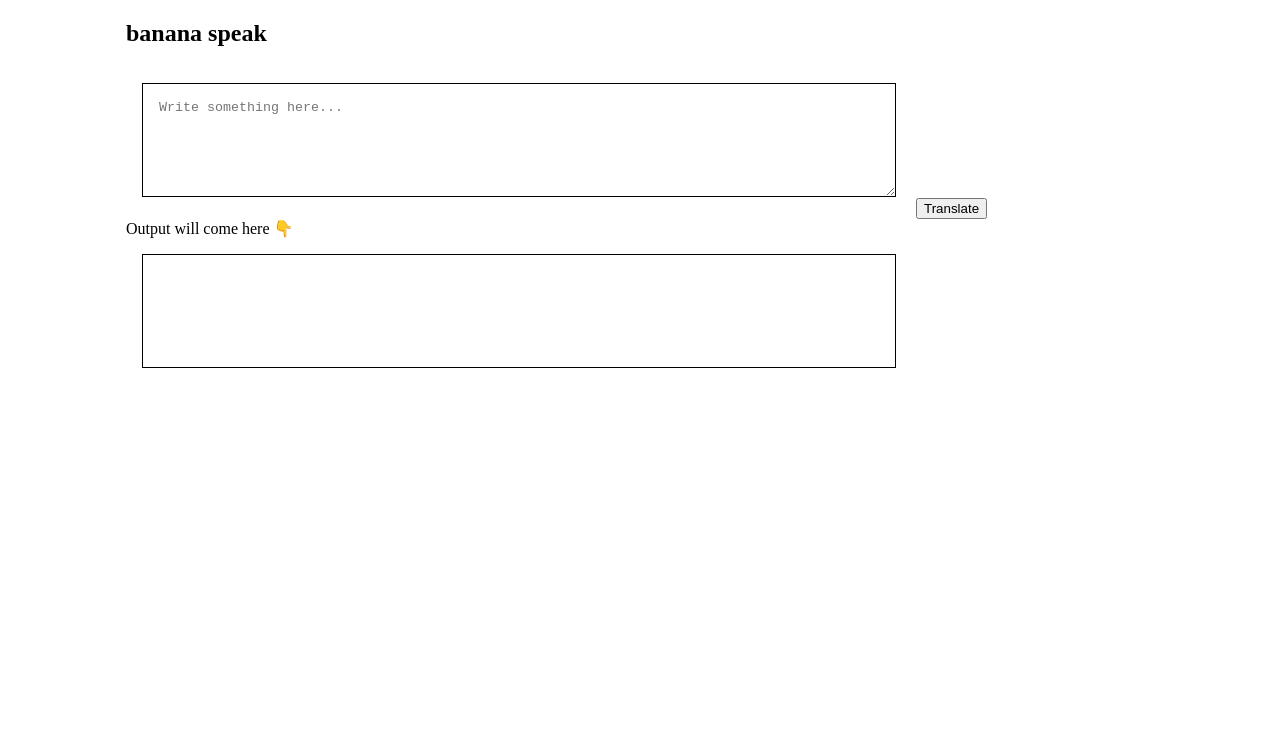
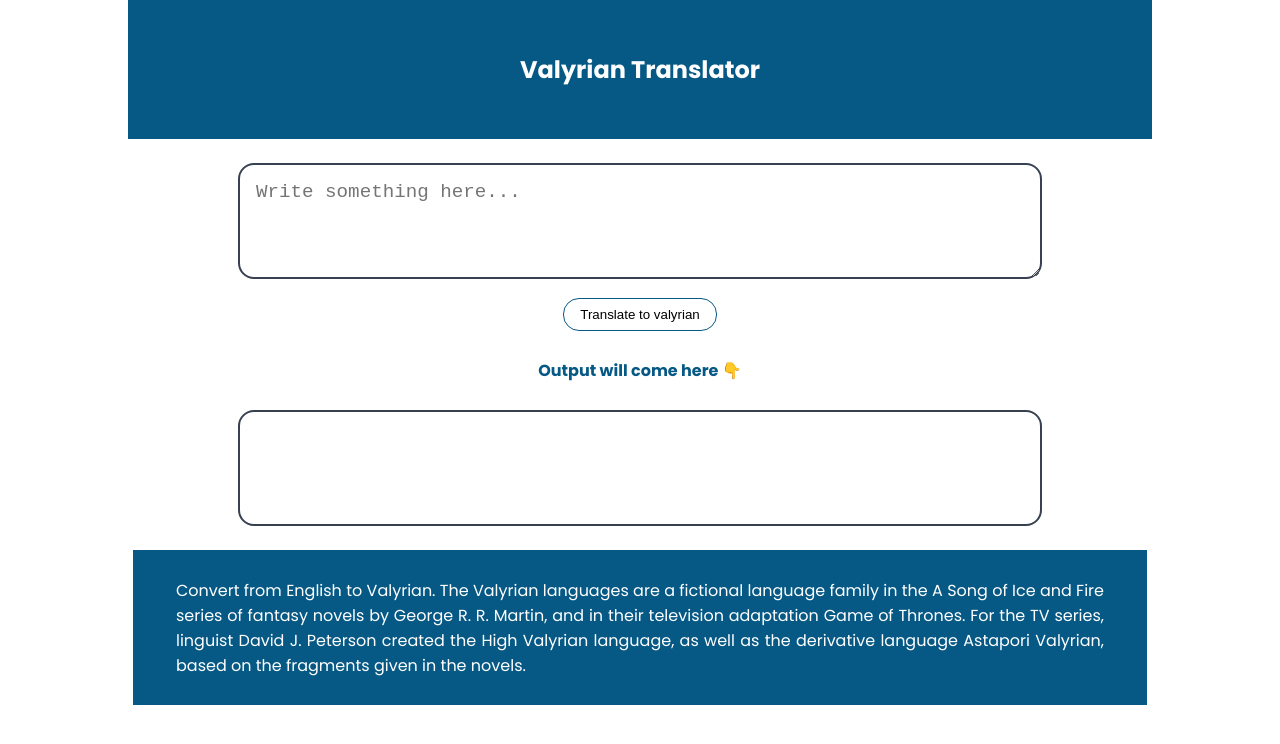
Before and after one commit to kashifhussainpathan/Banana-speak, a plain HTML site: page index.html in a window 1280 px wide. Drawn offline with Linux system fonts and the light colour scheme.

Commit message:
Added features and related to styling

```diff
--- a/app.js
+++ b/app.js
@@ -1,10 +1,25 @@
-var btnTranslate = document.querySelector("#btn-translate");
-var txtinput = document.querySelector("#txt-input");
-var outputDiv= document.querySelector("#output")
+var btnTranslate = document.getElementById("btn-translate");
+var txtinput = document.getElementById("txt-input");
+var outputDiv = document.getElementById("output")
+
+var serverURL = "https://api.funtranslations.com/translate/valyrian.json"
+
+getTranslatedUrl = (text) => serverURL + "?" + "text=" + text;
+
+errorHandler = (error) => {
+    console.log('Error Occured', error);
+    alert("Something is wroong with server! try again after some time")
+}
 
 btnTranslate.addEventListener("click", eventHandler)
- function eventHandler(){
-    outputDiv.innerText ="asassssas" + txtinput.value;
 
- };
- ;
+function eventHandler() {
+    inputText = txtinput.value;
+    fetch(getTranslatedUrl(inputText))
+        .then(Response => Response.json())
+        .then(json => {
+            var translatedText = json.contents.translated;
+            outputDiv.innerText = translatedText;
+        })
+        .catch(errorHandler)
+};
--- a/index.html
+++ b/index.html
@@ -1,20 +1,30 @@
 <!DOCTYPE html>
 <html lang="en">
+
 <head>
     <meta charset="UTF-8">
     <meta http-equiv="X-UA-Compatible" content="IE=edge">
     <meta name="viewport" content="width=device-width, initial-scale=1.0">
     <link rel="stylesheet" href="style.css">
-    <title>Banana Speak</title>
+    <title>Valyrian Translator</title>
 </head>
+
 <body>
-    <section class="container-center">
-    <h1>banana speak</h1>
-    <textarea placeholder="Write something here..." id="txt-input"></textarea>
-    <button id="btn-translate">Translate</button>
-    <div>Output will come here 👇 </div>
-    <div id="output"></div>
+    <section>
+        <div class="headingDiv"><h1 class="heading"> Valyrian Translator</h1></div>
+
+        <textarea placeholder="Write something here..." id="txt-input"></textarea>
+        <button id="btn-translate">Translate to valyrian </button>
+        <div class="output-show">Output will come here 👇 </div>
+        <div id="output"></div>
     </section>
+
+    <footer class="footer">
+        <div class="footer-text">
+            Convert from English to Valyrian. The Valyrian languages are a fictional language family in the A Song of Ice and Fire series of fantasy novels by George R. R. Martin, and in their television adaptation Game of Thrones. For the TV series, linguist David J. Peterson created the High Valyrian language, as well as the derivative language Astapori Valyrian, based on the fragments given in the novels.
+        </div>
+    </footer>
     <script src="app.js" defer></script>
 </body>
+
 </html>
--- a/style.css
+++ b/style.css
@@ -1,27 +1,94 @@
-body{
+@import url('https://fonts.googleapis.com/css2?family=Open+Sans:wght@300;400;700&family=Poppins:wght@100;400;700&display=swap');
+
+body {
+    font-family: 'Poppins', sans-serif;
+    display: grid;
+    place-content: center;
     margin: 0;
-    width: 90%;
 }
 
-.container-center{
-  max-width: 900px;
-  width: 100%;
-  margin: auto;
+:root {
+    --color-primary: #075985;
+    --color-border: #374151;
 }
 
+.container-center {
+    max-width: 900px;
+    width: 100%;
+    margin: auto;
+}
 
-#txt-input{
+.headingDiv {
+    background-color: var(--color-primary);
+    padding: 2rem;
+    margin: auto;
+    width: 75%;
+    margin-bottom: 1.5rem;
+
+}
+
+.heading {
+    color: white;
+    text-align: center;
+}
+
+#txt-input {
     border: 1px solid black;
-    margin: 1rem;
+    margin: auto;
     padding: 1rem;
     height: 10vh;
-    width: 80%;
+    width: 60%;
+    border-radius: 1rem;
+    border: 2px solid var(--color-border);
+    color: var(--color-primary);
+    font-size: 1.2rem;
+    display: block;
+    margin-bottom: 1.2rem;
+}
 
+#btn-translate {
+    display: block;
+    border-radius: 1rem;
+    padding: 0.5rem 1rem;
+    border: 1px solid var(--color-primary);
+    background-color: white;
+    margin: auto;
 }
-#output{
+
+#btn-translate:hover{
+    background-color: var(--color-primary);
+    color: white;
+}
+
+.output-show{
+    text-align: center;
+    margin: 1.7rem 0rem;
+    color: var(--color-primary);
+    font-weight: 600;
+}
+
+#output {
     border: 1px solid black;
-    margin: 1rem;
+    margin: auto;
     padding: 1rem;
     height: 10vh;
-    width: 80%;
+    width: 60%;
+    border-radius: 1rem;
+    border: 2px solid var(--color-border);
+    color: var(--color-primary);
+    font-size: 1.2rem;
+    margin-bottom: 1.5rem;
 }
+
+.footer {
+    background-color: var(--color-primary);
+    padding: 1.7rem;
+    margin: auto;
+    width: 75%;
+}
+
+.footer-text {
+    color: white;
+    padding: 0rem 1rem;
+    text-align: justify;
+}
```
